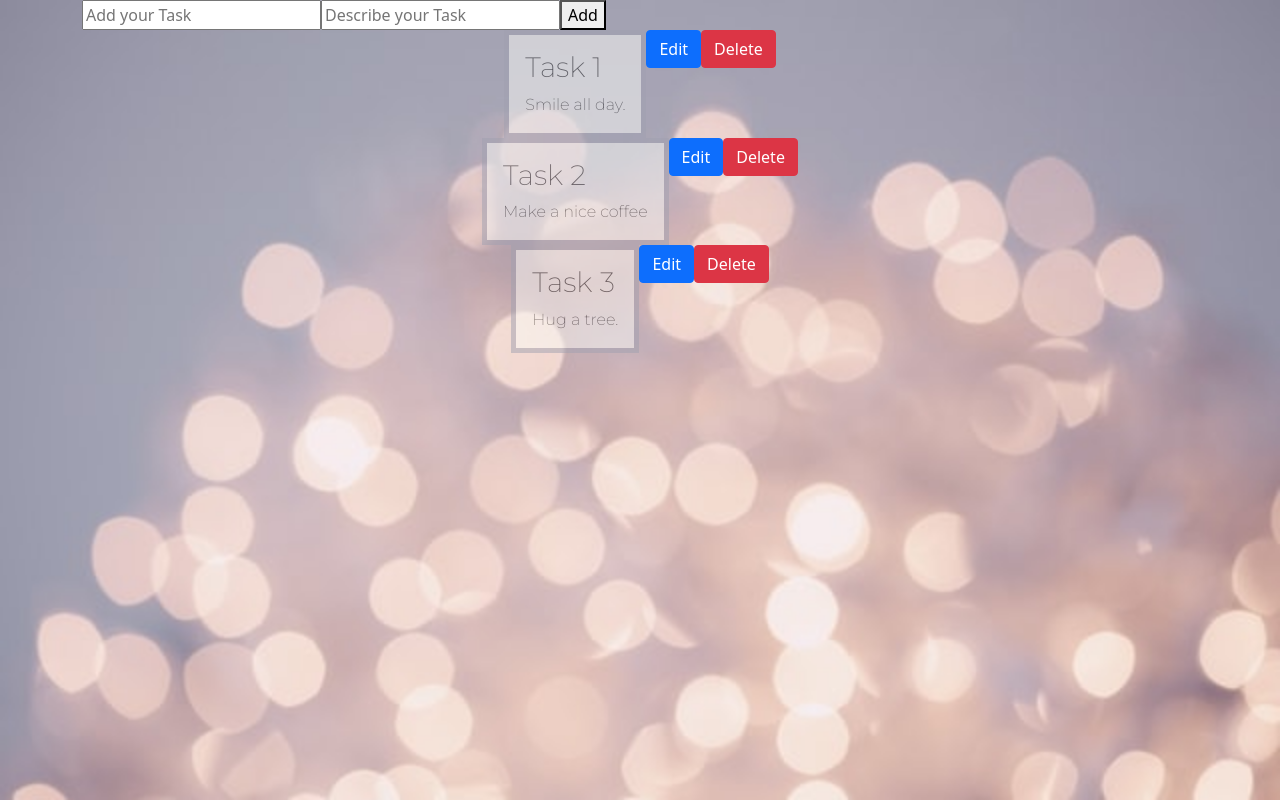
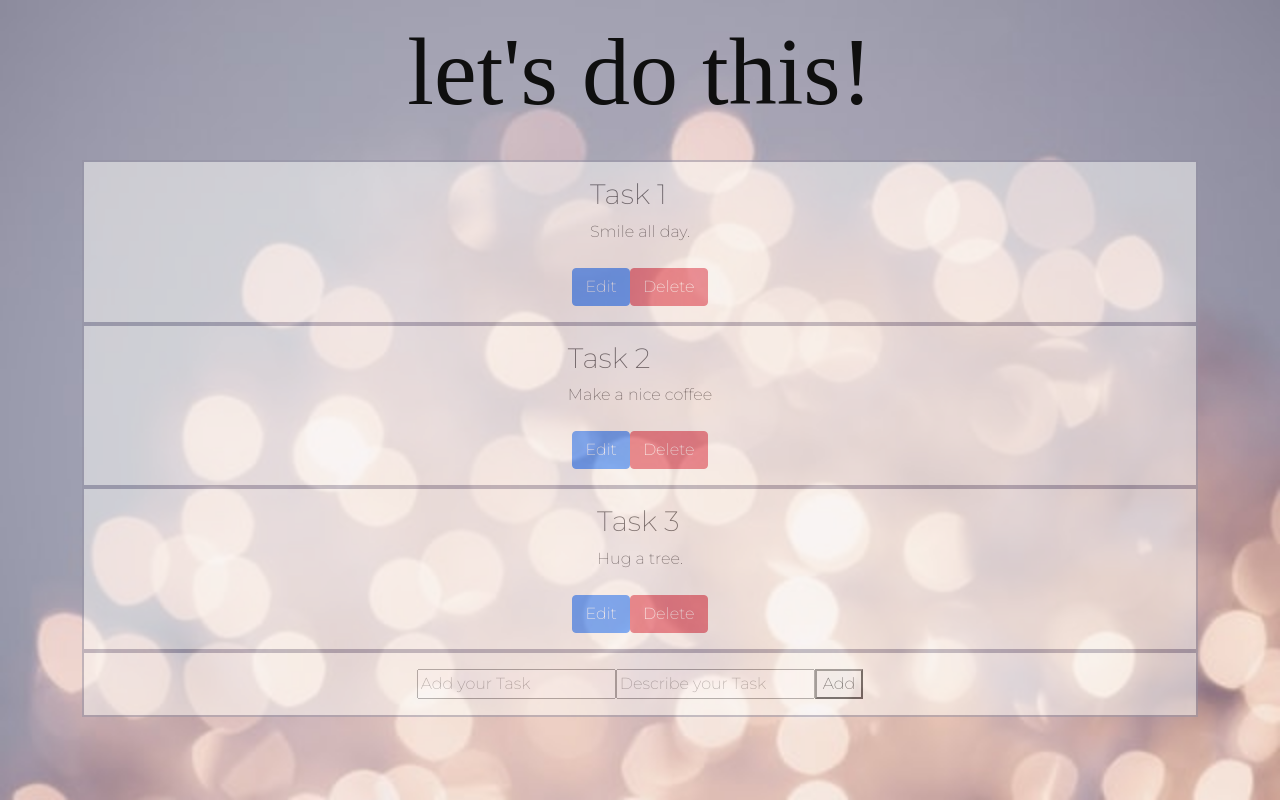
Before and after one commit to predavladc/ReactListProject, a React (Create React App) app: page / in a window 1280 px wide. Built offline with nearby package versions, Linux system fonts and the light colour scheme; a web font is replaced by a local one.

Commit message:
fixed bootstrap styling and added title

```diff
--- a/src/App.js
+++ b/src/App.js
@@ -81,12 +81,12 @@ export default function App() {
 
   return (
 
-    <div className="App">
-    <UserInput onInput={handleUserInput} onNewTask={handleAddNewTask} />
-
+    <div className="App container">
+      <div className="row ">
+          <p className="title">let's do this!</p>
       {tasks.map((task, index) => {
         return (
-            <div className='listitems' key={index}>
+            <div className="listitems" key={index}>
               <ToDoComponent data={task} onDelete={handleDeleteTask} onEdit={handleEditTask}/>
 
             </div>
@@ -94,6 +94,10 @@ export default function App() {
           }
         )
       }
+        <div className="listitems">
+        <UserInput onInput={handleUserInput} onNewTask={handleAddNewTask} />
+        </div>
+      </div>
     </div>
   );
 }
--- a/src/index.css
+++ b/src/index.css
@@ -3,30 +3,29 @@ body {
     background-repeat: no-repeat;
     background-size: cover;
     background-attachment: fixed;
-
   }
 
-.task-container {
-  border: 5px solid #9FA0B0;
+.container {
+  display: flex;
+  justify-content: center;
+}
+
+  .listitems {
+  display: flex;
+  flex-direction: column;
+  align-items: center;
   padding: 1rem;
   background-color: #fcfcf7;
   opacity: 0.5;
   font-family: 'Montserrat', sans-serif;
   color: #1c1c1c;
-}
-
-.row {
-  border: 1px solid palevioletred;
-}
+  border: 2px solid #9190a1;
+  }
 
 .title {
   display: flex;
   justify-content: center;
   font-family: 'Grape Nuts', cursive;
+  color: #0f0f0f;
+  font-size: 6rem;
 }
-
-  .listitems {
-    display: flex;
-    flex-direction: row;
-    justify-content: center;
-  }
```
Also changed, not shown: src/components/Task.js (deleted, +0 -10 lines).
